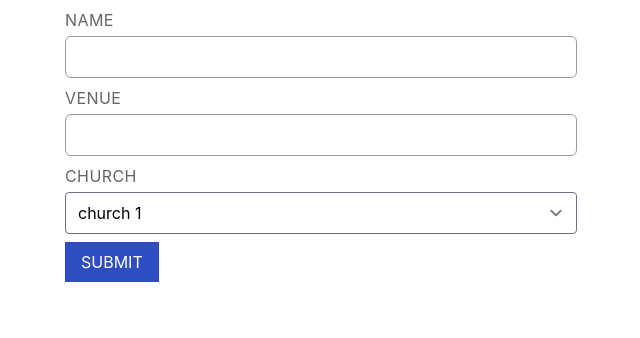
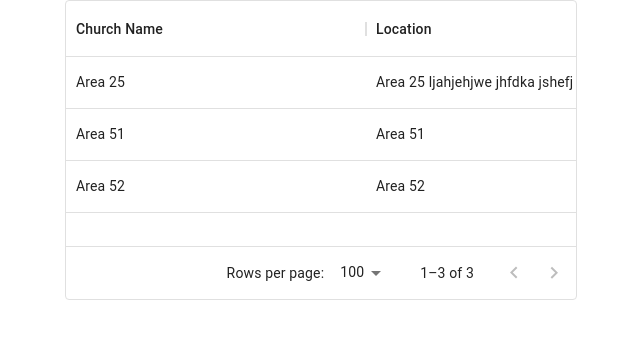
Before and after one commit to Loui4/CEC-Register-UI, a React (Create React App) app: page / in a window 1280 px wide. Shown: the top 338 px of the page, without its empty margins (319-959 px from the left). Built offline with nearby package versions, Linux system fonts and the light colour scheme.

Commit message:
feat(form): add church datagrid

```diff
--- a/src/App.tsx
+++ b/src/App.tsx
@@ -12,13 +12,13 @@ import { DataGrid, GridRowsProp, GridColDef } from "@mui/x-data-grid";
 import { BaseTable } from "./components/organisms";
 import { MemberCreateForm } from "./containers/members";
 import { YearCreateForm } from "./containers/year";
-import { ChurchCreateForm } from "./containers/churches";
+import { ChurchCreateForm, ChurchList } from "./containers/churches";
 import { BibleClassCreateForm } from "./containers/bible-class";
 
 function App() {
   return (
     <div className="px-96">
-      <BibleClassCreateForm />
+      <ChurchList />
     </div>
   );
 }
--- a/src/components/organisms/BaseTable.tsx
+++ b/src/components/organisms/BaseTable.tsx
@@ -8,7 +8,7 @@ type IProps = {
 function BaseTable({ columns, rows }: IProps) {
   return (
     <div style={{ height: 300, width: "100%" }}>
-      <DataGrid rows={rows} columns={columns} />
+      <DataGrid rows={rows} columns={columns} disableSelectionOnClick />
     </div>
   );
 }
--- /dev/null
+++ b/src/containers/churches/ChurchList.tsx
@@ -0,0 +1,29 @@
+import { GridColDef } from "@mui/x-data-grid";
+import { BaseButton } from "../../components/atoms";
+import { BaseTable } from "../../components/organisms";
+
+export default function ChurchList() {
+  const columns: GridColDef[] = [
+    { field: "name", headerName: "Church Name", minWidth: 300 },
+    { field: "location", headerName: "Location", minWidth: 400 },
+    {
+      field: "Option",
+      width: 200,
+      renderCell: (cellValues) => {
+        return (
+          <BaseButton
+            title="something"
+            onClick={() => console.log(cellValues)}
+            color="primary"
+          />
+        );
+      },
+    },
+  ];
+  const churches = [
+    { id: 1, name: "Area 25", location: "Area 25 ljahjehjwe jhfdka jshefj" },
+    { id: 2, name: "Area 51", location: "Area 51" },
+    { id: 3, name: "Area 52", location: "Area 52" },
+  ];
+  return <BaseTable columns={columns} rows={churches} />;
+}
--- a/src/containers/churches/index.ts
+++ b/src/containers/churches/index.ts
@@ -1 +1,2 @@
 export { default as ChurchCreateForm } from "./ChurchCreateForm";
+export { default as ChurchList } from "./ChurchList";
```
